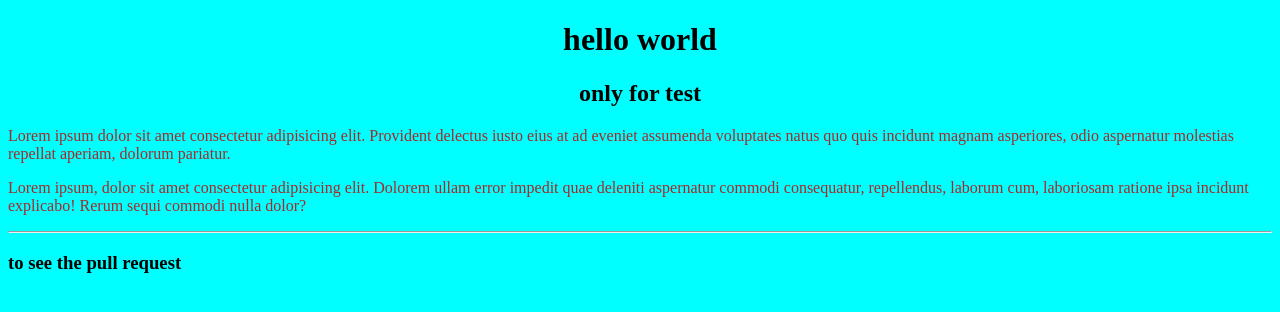
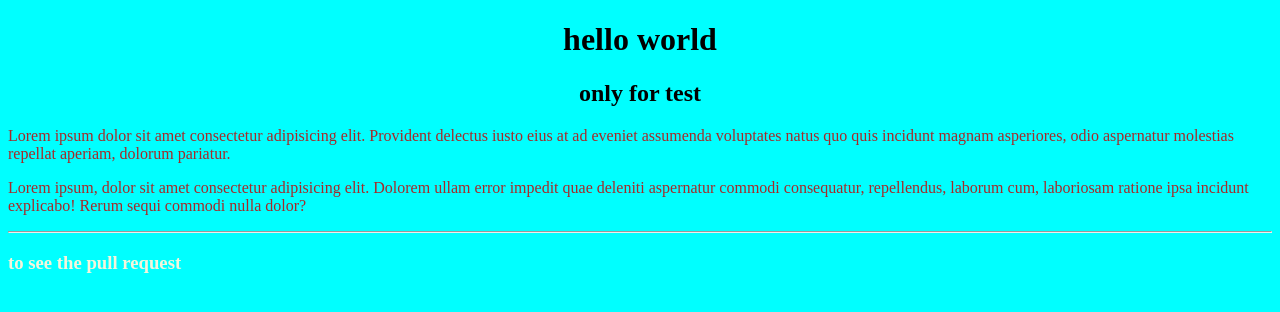
Before and after one commit to nisibusisya/onlyfortest, a plain HTML site: page index.html in a window 1280 px wide. Drawn offline with Linux system fonts and the light colour scheme.

Commit message:
h3 chnaged

```diff
--- a/style.css
+++ b/style.css
@@ -9,3 +9,7 @@ h1, h2 {
 p {
     color: brown;
 }
+
+h3 {
+    color: beige;
+}
```
